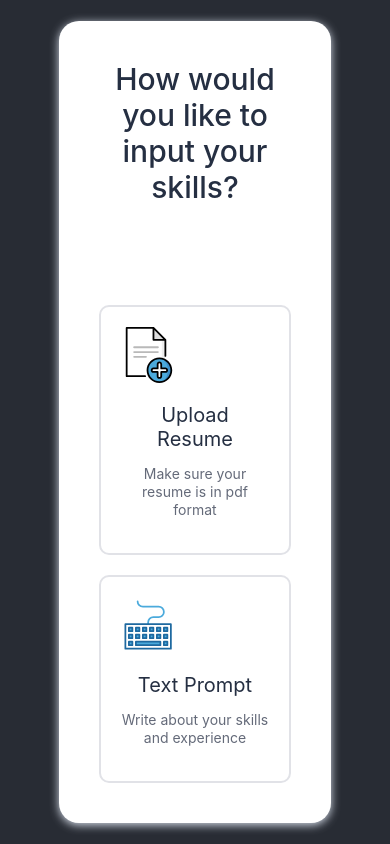
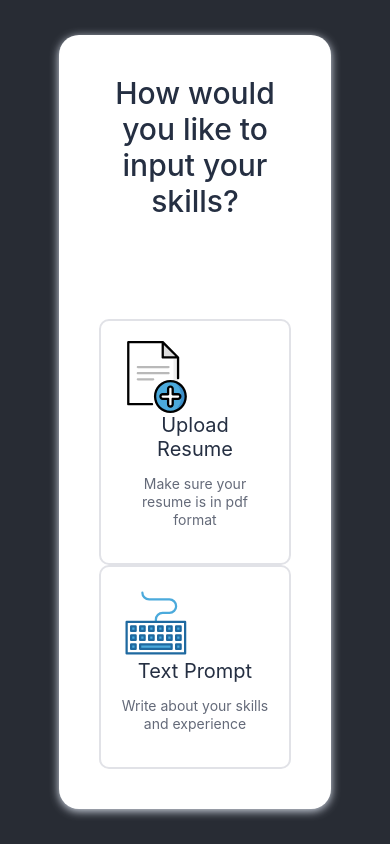
Before and after one commit to NikoRaisanen/instant-cover-letter, a React (Create React App) app in the folder react/: page /your-skills in a window 390 px wide. Built offline with nearby package versions, Linux system fonts and the light colour scheme; the HTML template or start-up script is replaced by a standard one.

Commit message:
rename html elements to be more descriptive

```diff
--- a/react/src/components/PromptSelect.tsx
+++ b/react/src/components/PromptSelect.tsx
@@ -4,6 +4,7 @@ import './promptSelect.css';
 import keyboard from '../images/keyboard.svg';
 import file from '../images/file.svg'
 import '../App.css';
+import { Tooltip } from "react-tooltip";
 
 const PromptSelect = (props: any) => {
     const navigate = useNavigate();
@@ -14,10 +15,8 @@ const PromptSelect = (props: any) => {
     }
     const handleSelection = async (e: any) => {
         if (e.target.name === 'upload-resume') {
-            console.log('resume selection')
             redirectWithState('/generate', { promptType: "resume" });
         } else {
-            console.log('text prompt selection')
             redirectWithState('/generate', { promptType: "text" });
         }
     }
@@ -25,25 +24,29 @@ const PromptSelect = (props: any) => {
     return (
         <>
         <div className="container">
-        <div className="plans">
+        <div className="options">
             <div className="title">How would you like to input your skills?</div>
-            <label className="plan basic-plan" htmlFor="basic">
-            <input type="radio" name="upload-resume" id="basic" onClick={(e) => handleSelection(e)}/>
-            <div className="plan-content">
-            {/* <span style={{color: 'red', fontSize: '14px'}}>beta</span> */}
+            <label className="option" htmlFor="resume">
+            <input type="radio" name="upload-resume" id="resume" onClick={(e) => handleSelection(e)}/>
+            <div data-tooltip-id="resume-option" className="option-content">
                 <img loading="lazy" src={file} alt=""/>
-                <div className="plan-details">
+                <div className="option-details">
                 <span>Upload Resume</span>
                 <p>Make sure your resume is in pdf format</p>
                 </div>
             </div>
+            <Tooltip
+                        id='resume-option'
+                        content='This is a beta feature, currently supports resumes up to 2 pages long'
+                        style={{backgroundColor: 'rgb(40, 44, 52, 0.9)', textAlign: 'left', fontSize: '12px', borderRadius: '10px', maxWidth: '250px'}}
+                    />
             </label>
 
-            <label className="plan complete-plan" htmlFor="complete">
-            <input type="radio" id="complete" name="text-prompt" onClick={(e) => handleSelection(e)}/>
-            <div className="plan-content">
+            <label className="option text-opt" htmlFor="text">
+            <input type="radio" id="text" name="text-prompt" onClick={(e) => handleSelection(e)}/>
+            <div className="option-content">
                 <img loading="lazy" src={keyboard} alt="" />
-                <div className="plan-details">
+                <div className="option-details">
                 <span>Text Prompt</span>
                 <p>Write about your skills and experience</p>
                 </div>
--- a/react/src/components/promptSelect.css
+++ b/react/src/components/promptSelect.css
@@ -1,30 +1,6 @@
 @import url("https://fonts.googleapis.com/css2?family=Roboto:wght@300;400;500&display=swap");
 
-/* * {
-  margin: 0;
-  padding: 0;
-} */
-
-/* body {
-  background: #ecf2fe;
-  height: 100vh;
-  display: -webkit-box;
-  display: -ms-flexbox;
-  display: flex;
-  -webkit-box-orient: vertical;
-  -webkit-box-direction: normal;
-  -ms-flex-direction: column;
-  flex-direction: column;
-  -webkit-box-pack: center;
-  -ms-flex-pack: center;
-  justify-content: center;
-  -webkit-box-align: center;
-  -ms-flex-align: center;
-  align-items: center;
-  font-family: "Roboto", sans-serif;
-} */
-
-.plans {
+.options {
   display: -webkit-box;
   display: -ms-flexbox;
   display: flex;
@@ -47,17 +23,17 @@
   flex-wrap: wrap;
 }
 
-.plans .plan input[type="radio"] {
+.options .option input[type="radio"] {
   position: absolute;
   opacity: 0;
 }
 
-.plans .plan {
+.options .option {
   cursor: pointer;
   width: 48.5%;
 }
 
-.plans .plan .plan-content {
+.options .option .option-content {
   display: -webkit-box;
   display: -ms-flexbox;
   display: flex;
@@ -74,12 +50,12 @@
   position: relative;
 }
 
-.plans .plan .plan-content img {
+.options .option .option-content img {
   margin-right: 30px;
   height: 72px;
 }
 
-.plans .plan .plan-details span {
+.options .option .option-details span {
   margin-bottom: 10px;
   display: block;
   font-size: 20px;
@@ -96,18 +72,18 @@
   margin-bottom: 100px;
 }
 
-.plans .plan .plan-details p {
+.options .option .option-details p {
   color: #646a79;
   font-size: 14px;
   line-height: 18px;
 }
 
-.plans .plan .plan-content:hover {
+.options .option .option-content:hover {
   -webkit-box-shadow: 0px 3px 5px 0px #e8e8e8;
   box-shadow: 0px 3px 5px 0px #e8e8e8;
 }
 
-.plans .plan input[type="radio"]:checked + .plan-content:after {
+.options .option input[type="radio"]:checked + .option-content:after {
   content: "";
   position: absolute;
   height: 8px;
@@ -121,7 +97,7 @@
   box-shadow: 0px 0px 0px 2px #0066ff;
 }
 
-.plans .plan input[type="radio"]:checked + .plan-content {
+.options .option input[type="radio"]:checked + .option-content {
   border: 2px solid #216ee0;
   background: #eaf1fe;
   -webkit-transition: ease-in 0.3s;
@@ -130,7 +106,7 @@
 }
 
 @media screen and (max-width: 991px) {
-  .plans {
+  .options {
     margin: 0 20px;
     -webkit-box-orient: vertical;
     -webkit-box-direction: normal;
@@ -142,20 +118,20 @@
     padding: 40px;
   }
 
-  .plans .plan {
+  .options .option {
     width: 100%;
   }
 
-  .plan.complete-plan {
+  .plan.text-opt {
     margin-top: 20px;
   }
 
-  .plans .plan .plan-content .plan-details {
+  .options .option .option-content .option-details {
     width: 70%;
     display: inline-block;
   }
 
-  .plans .plan input[type="radio"]:checked + .plan-content:after {
+  .options .option input[type="radio"]:checked + .option-content:after {
     top: 45%;
     -webkit-transform: translate(-50%);
     -ms-transform: translate(-50%);
@@ -164,14 +140,14 @@
 }
 
 @media screen and (max-width: 767px) {
-  .plans .plan .plan-content .plan-details {
+  .options .option .option-content .option-details {
     width: 60%;
     display: inline-block;
   }
 }
 
 @media screen and (max-width: 540px) {
-  .plans .plan .plan-content img {
+  .options .option .plan-content img {
     margin-bottom: 20px;
     height: 56px;
     -webkit-transition: height 0.4s;
@@ -179,16 +155,16 @@
     transition: height 0.4s;
   }
 
-  .plans .plan input[type="radio"]:checked + .plan-content:after {
+  .options .option input[type="radio"]:checked + .option-content:after {
     top: 20px;
     right: 10px;
   }
 
-  .plans .plan .plan-content .plan-details {
+  .options .option .option-content .option-details {
     width: 100%;
   }
 
-  .plans .plan .plan-content {
+  .options .option .option-content {
     padding: 20px;
     -webkit-box-orient: vertical;
     -webkit-box-direction: normal;
@@ -200,7 +176,6 @@
   }
 }
 
-/* inspiration */
 .inspiration {
   font-size: 12px;
   margin-top: 50px;
@@ -213,7 +188,6 @@
   color: #666;
 }
 @media screen and (max-width: 767px) {
-  /* inspiration */
   .inspiration {
     display: none;
   }
```
